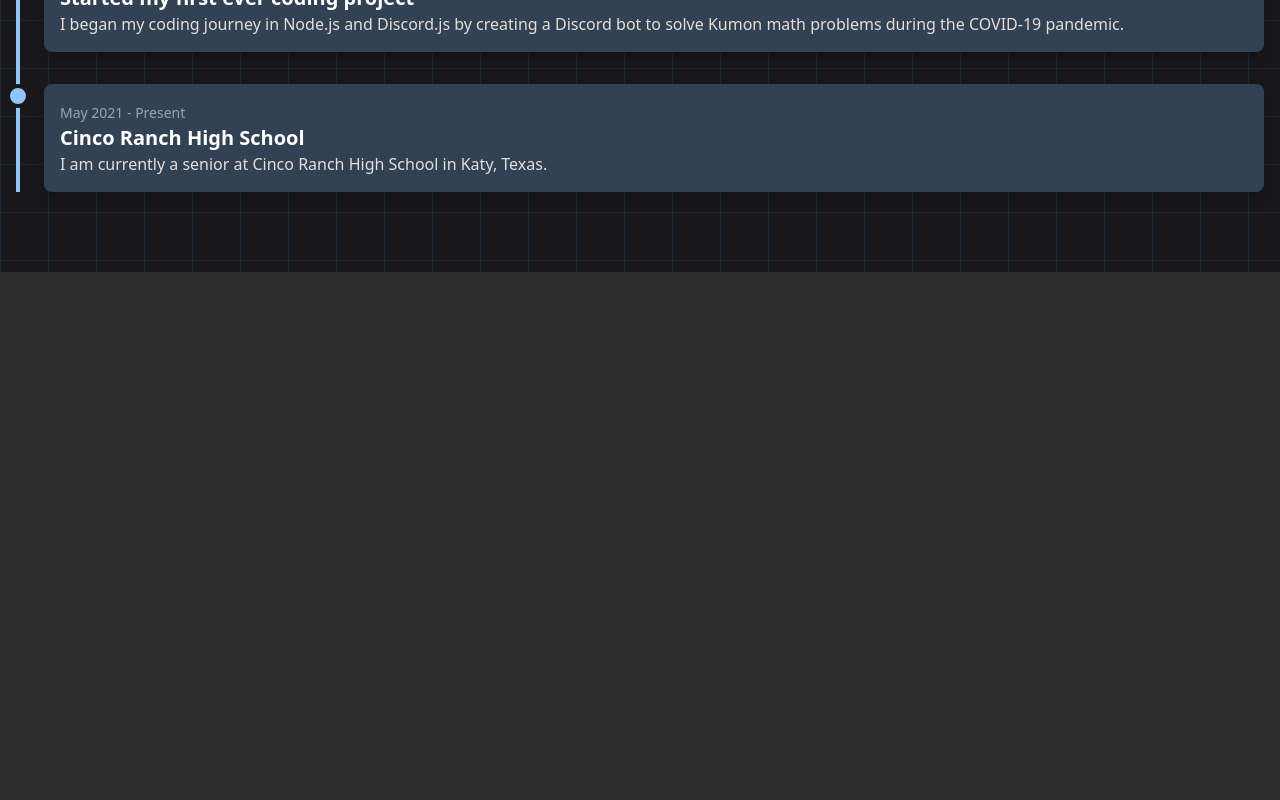
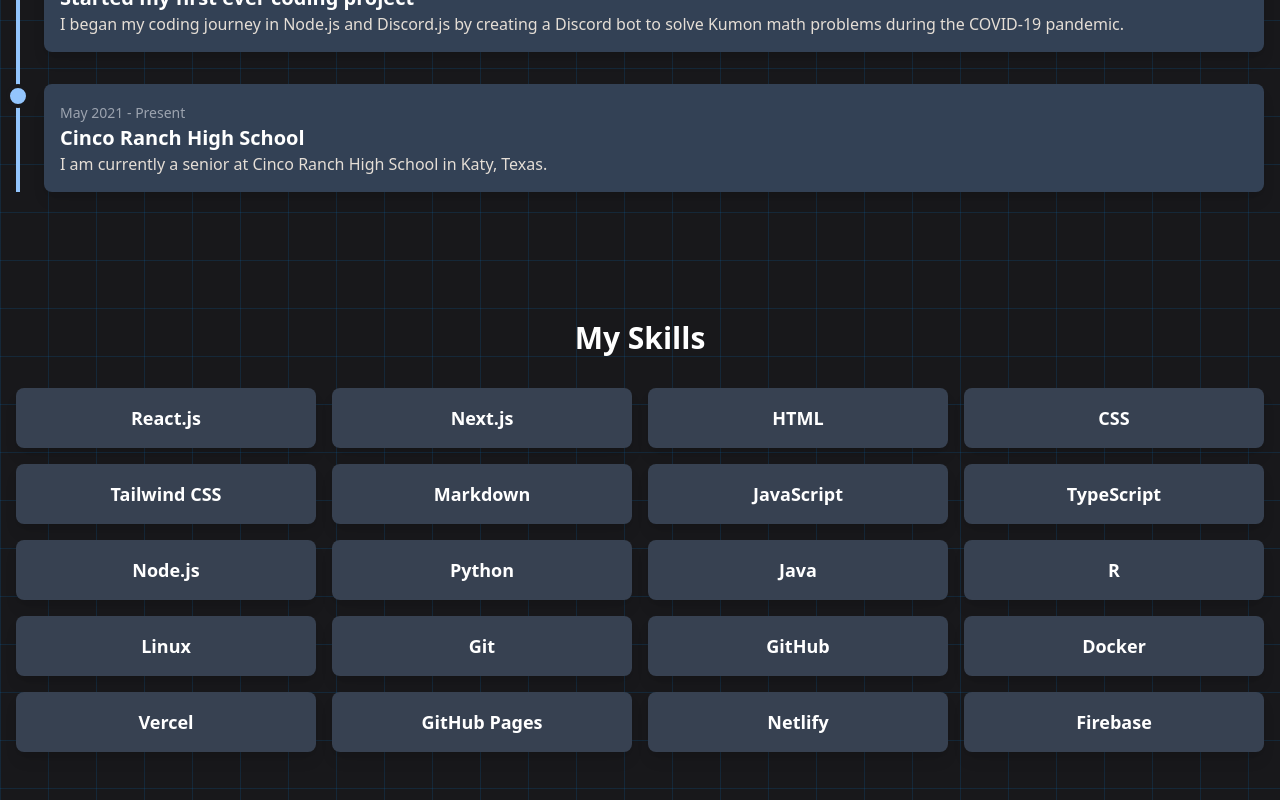
Before and after one commit to Jeydin21/Website, a Next.js app: page / in a window 1280 px wide. Shown: the part 1516-2316 px from the top of the page. Before the commit the page ends 1788 px from the top, so only its background shows below. Built offline with nearby package versions, Linux system fonts and the light colour scheme.

Commit message:
Started on skills page

```diff
--- /dev/null
+++ b/components/sections/Skills.tsx
@@ -0,0 +1,74 @@
+import React from 'react';
+
+const skills = [
+  'React.js',
+  'Next.js',
+  'HTML',
+  'CSS',
+  'Tailwind CSS',
+  'Markdown',
+  'JavaScript',
+  'TypeScript',
+  'Node.js',
+  'Python',
+  'Java',
+  'R',
+  'Linux',
+  'Git',
+  'GitHub',
+  'Docker',
+  'Vercel',
+  'GitHub Pages',
+  'Netlify',
+  'Firebase'
+];
+
+/*
+Frontend and Design:
+React.js
+Next.js
+HTML
+CSS
+Tailwind CSS
+Markdown
+
+Backend:
+JavaScript
+TypeScript
+Node.js
+Python
+Java
+R
+
+DevOps:
+Linux
+Git
+GitHub
+Docker
+
+Management:
+Vercel
+GitHub Pages
+Netlify
+Firebase
+
+*/
+
+export default function Skills() {
+  return (
+    <div className="h-full py-12">
+      <div className="container mx-auto px-4">
+        <h2 className="text-3xl font-extrabold text-center text-light-text dark:text-white mb-8">
+          My Skills
+        </h2>
+        <div className="grid grid-cols-2 sm:grid-cols-3 md:grid-cols-4 gap-4">
+          {skills.map((skill, index) => (
+            <div key={index} className="bg-gray-200 dark:bg-gray-700 p-4 rounded-lg shadow-lg text-center">
+              <span className="text-lg font-semibold text-light-text dark:text-white">{skill}</span>
+            </div>
+          ))}
+        </div>
+      </div>
+    </div>
+  );
+};
--- a/pages/index.tsx
+++ b/pages/index.tsx
@@ -2,6 +2,8 @@
 import About from "@/components/sections/About";
 import Experience from "@/components/sections/Experience";
 import Header from "@/components/layout/Header";
+import Skills from "@/components/sections/Skills";
+
 import { useState, useEffect } from 'react';
 import { useCookies } from 'react-cookie';
 import { FaX } from 'react-icons/fa6';
@@ -27,6 +29,7 @@
       <Hero />
       <About />
       <Experience />
+      <Skills />
 
       {/* Mobile menu */}
       <div className={`fixed inset-0 z-50 flex justify-end ${mobileMenuOpen ? 'translate-x-0' : 'translate-x-full'} transition-transform duration-300`}>
--- a/styles/globals.css
+++ b/styles/globals.css
@@ -19,7 +19,7 @@
 
 /* Customize scrollbar for Firefox */
 * {
-  scrollbar-width: auto;
+  scrollbar-width: thinw;
   scrollbar-color: rgba(255, 255, 255, 0.5) #2d2d2d; /* Light thumb color on dark track background */
 }
 
@@ -39,6 +39,7 @@
 }
 
 html {
+  scroll-behavior: smooth;
   overscroll-behavior: contain;
   background-color: #2d2d2d;
 }
```
